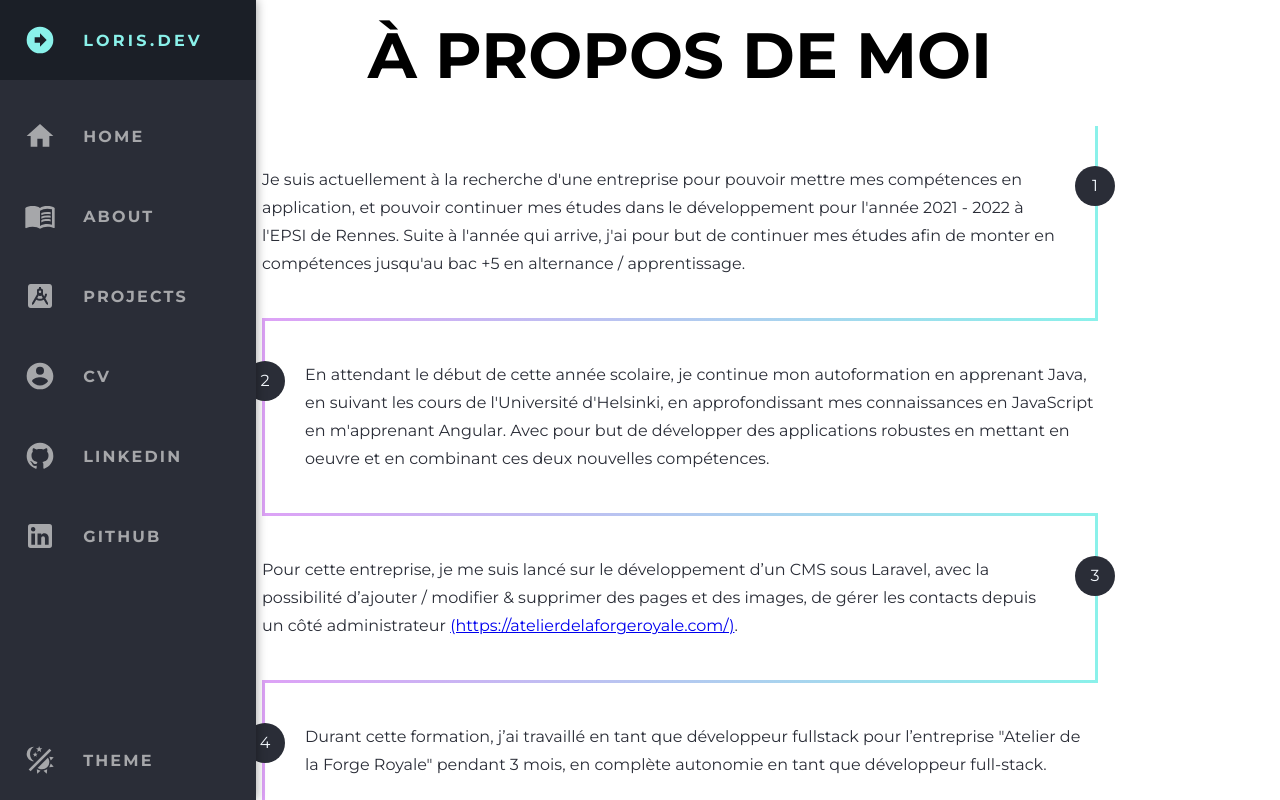
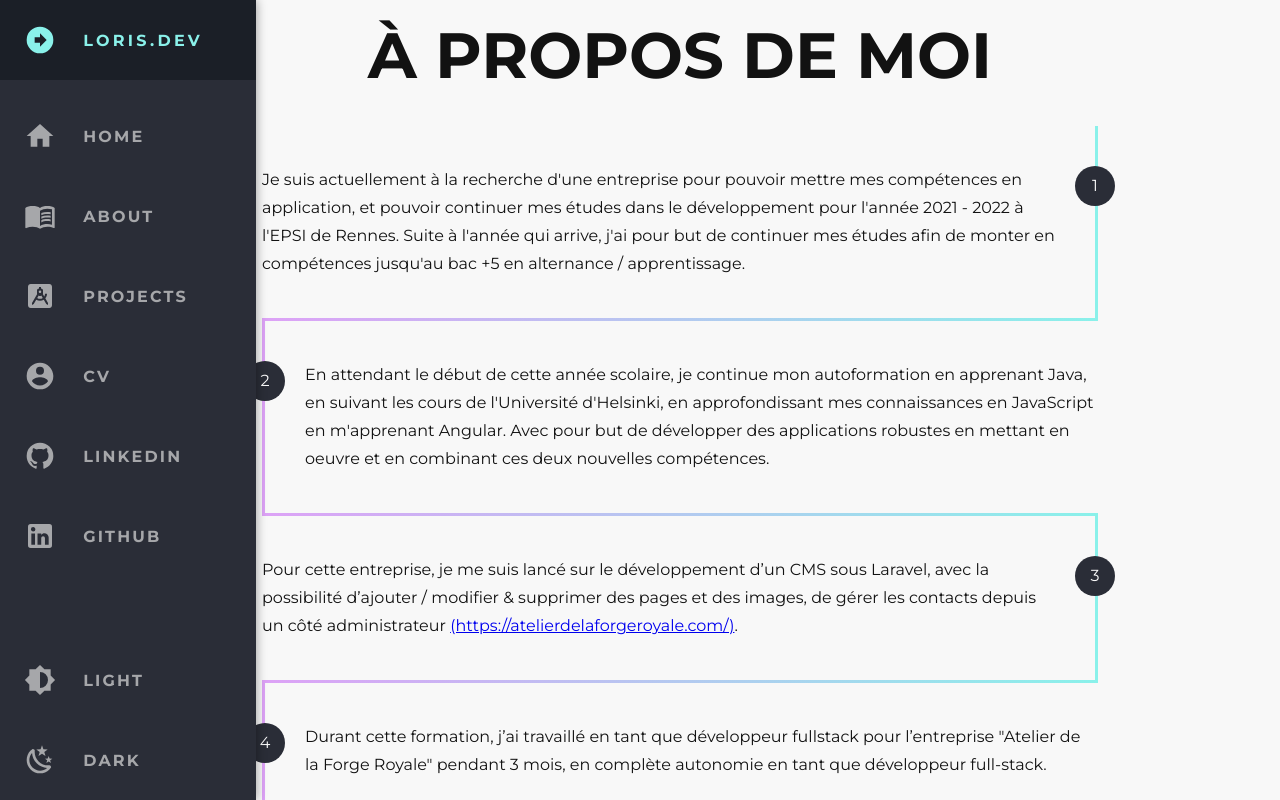
Before and after one commit to lorisCocco/portfolio, an Angular app: page /about in a window 1280 px wide. Shown: the top 800 px of the page. Built offline with nearby package versions, Linux system fonts and the light colour scheme.

Commit message:
Dark/Light theme

```diff
--- a/src/app/about/about.component.html
+++ b/src/app/about/about.component.html
@@ -1,5 +1,5 @@
 <div class=container>
-  <h1 class="mat-display-4">à propos de moi</h1>
+  <h1>à propos de moi</h1>
   <div class="alternate">
     <p>Je suis actuellement à la recherche d'une entreprise pour pouvoir mettre mes compétences en application, et
       pouvoir continuer mes études dans le développement pour l'année 2021 - 2022 à l'EPSI de Rennes. Suite à l'année
--- a/src/app/about/about.component.scss
+++ b/src/app/about/about.component.scss
@@ -1,6 +1,8 @@
 @import "../../var.scss";
 
 .container {
+  background-color: var(--bgColor);
+  color: var(--text);
   padding: 1rem;
   h1 {
     width: 100%;
@@ -27,7 +29,6 @@
     padding: 40px;
     counter-increment: section;
     position: relative;
-    color: var(--bgPrimary);
     //numbers
     &:before {
       content: counter(section);
@@ -36,10 +37,10 @@
       padding: 10px;
       height: 1.25em;
       width: 1.25em;
-      background-color: var(--bgPrimary);
+      background-color: var(--primaryColor);
       text-align: center;
       line-height: 1.25em;
-      color: var(--textLight);
+      color: #fafafa;
       font-size: 1em;
     }
   }
--- a/src/app/app.component.html
+++ b/src/app/app.component.html
@@ -63,12 +63,19 @@
         </a>
       </li>
       <li class="toHide">
-        <a href="#" routerLink="/cv">
+        <a (click)="switchTheme('light')">
           <svg viewBox="0 0 24 24">
-            <path fill="currentColor"
-              d="M7.5,2C5.71,3.15 4.5,5.18 4.5,7.5C4.5,9.82 5.71,11.85 7.53,13C4.46,13 2,10.54 2,7.5A5.5,5.5 0 0,1 7.5,2M19.07,3.5L20.5,4.93L4.93,20.5L3.5,19.07L19.07,3.5M12.89,5.93L11.41,5L9.97,6L10.39,4.3L9,3.24L10.75,3.12L11.33,1.47L12,3.1L13.73,3.13L12.38,4.26L12.89,5.93M9.59,9.54L8.43,8.81L7.31,9.59L7.65,8.27L6.56,7.44L7.92,7.35L8.37,6.06L8.88,7.33L10.24,7.36L9.19,8.23L9.59,9.54M19,13.5A5.5,5.5 0 0,1 13.5,19C12.28,19 11.15,18.6 10.24,17.93L17.93,10.24C18.6,11.15 19,12.28 19,13.5M14.6,20.08L17.37,18.93L17.13,22.28L14.6,20.08M18.93,17.38L20.08,14.61L22.28,17.15L18.93,17.38M20.08,12.42L18.94,9.64L22.28,9.88L20.08,12.42M9.63,18.93L12.4,20.08L9.87,22.27L9.63,18.93Z" />
-          </svg>
-          <span class="link-text">theme</span>
+            <path fill="currentColor" d="M12,18V6A6,6 0 0,1 18,12A6,6 0 0,1 12,18M20,15.31L23.31,12L20,8.69V4H15.31L12,0.69L8.69,4H4V8.69L0.69,12L4,15.31V20H8.69L12,23.31L15.31,20H20V15.31Z" />
+        </svg>
+          <span class="link-text">Light</span>
+        </a>
+      </li>
+      <li class="toHide">
+        <a (click)="switchTheme('dark')">
+          <svg viewBox="0 0 24 24">
+            <path fill="currentColor" d="M17.75,4.09L15.22,6.03L16.13,9.09L13.5,7.28L10.87,9.09L11.78,6.03L9.25,4.09L12.44,4L13.5,1L14.56,4L17.75,4.09M21.25,11L19.61,12.25L20.2,14.23L18.5,13.06L16.8,14.23L17.39,12.25L15.75,11L17.81,10.95L18.5,9L19.19,10.95L21.25,11M18.97,15.95C19.8,15.87 20.69,17.05 20.16,17.8C19.84,18.25 19.5,18.67 19.08,19.07C15.17,23 8.84,23 4.94,19.07C1.03,15.17 1.03,8.83 4.94,4.93C5.34,4.53 5.76,4.17 6.21,3.85C6.96,3.32 8.14,4.21 8.06,5.04C7.79,7.9 8.75,10.87 10.95,13.06C13.14,15.26 16.1,16.22 18.97,15.95M17.33,17.97C14.5,17.81 11.7,16.64 9.53,14.5C7.36,12.31 6.2,9.5 6.04,6.68C3.23,9.82 3.34,14.64 6.35,17.66C9.37,20.67 14.19,20.78 17.33,17.97Z" />
+        </svg>
+          <span class="link-text">Dark</span>
         </a>
       </li>
     </ul>
--- a/src/app/app.component.scss
+++ b/src/app/app.component.scss
@@ -2,9 +2,9 @@
 nav {
   z-index: 10;
   position: fixed;
-  background-color: var(--bgPrimary);
+  background-color: var(--primaryColor);
   transition: all var(--transitionSpeed) ease;
-  box-shadow: 0px 0px 10px rgb(0, 0, 0, .4);
+  box-shadow: 0px 0px 10px rgb(0, 0, 0, 0.4);
   ul {
     list-style: none;
     padding: 0;
@@ -60,7 +60,7 @@ nav:hover {
   }
   a:hover {
     filter: grayscale(0) opacity(1);
-    background-color: var(--bgSecondary);
+    background-color: var(--secondaryColor);
     color: var(--accentColor3);
   }
 }
@@ -91,7 +91,7 @@ nav:hover {
     }
   }
   .toHide {
-    display:none;
+    display: none;
   }
 }
 @media only screen and (min-width: 600px) {
@@ -106,7 +106,7 @@ nav:hover {
       display: block !important;
     }
   }
-  nav ul li:last-child {
+  nav ul li:nth-last-child(2){
     margin-top: auto;
   }
 }
--- a/src/app/app.component.ts
+++ b/src/app/app.component.ts
@@ -1,9 +1,21 @@
-import { Component } from '@angular/core';
+import { Component, Inject } from '@angular/core';
+import { DOCUMENT } from '@angular/common';
+
+type Theme = 'light' | 'dark';
 @Component({
   selector: 'app-root',
   templateUrl: './app.component.html',
   styleUrls: ['./app.component.scss']
 })
 export class AppComponent {
+  currentTheme: Theme = 'light';
   title = 'app';
+
+  constructor(@Inject(DOCUMENT) private document: Document) {
+    this.document.body.classList.add(this.currentTheme);
+  }
+  switchTheme(newTheme: Theme): void {
+    this.document.body.classList.replace(this.currentTheme, newTheme);
+    this.currentTheme = newTheme;
+  }
 }
--- a/src/app/cv/cv.component.scss
+++ b/src/app/cv/cv.component.scss
@@ -2,6 +2,8 @@
 
 .container {
   h1 {
+    background-color: var(--bgColor);
+    color: var(--text);
     text-align: center;
   }
 }
--- a/src/app/home/home.component.scss
+++ b/src/app/home/home.component.scss
@@ -12,7 +12,7 @@
   opacity: 1;
   font-size: 1.1rem;
   padding: 0.25rem;
-  color: var(--textLight);
+  color: #f3f3f3;
   .quickPresentation {
     padding: 2rem;
     .glitch {
--- a/src/styles.scss
+++ b/src/styles.scss
@@ -20,7 +20,7 @@
     width: 0.5rem;
   }
   ::-webkit-scrollbar-track {
-    background-color: var(--bgPrimary);
+    background-color: var(--primaryColor);
   }
   ::-webkit-scrollbar-thumb {
     background-color: var(--accentColor3);
--- a/src/var.scss
+++ b/src/var.scss
@@ -1,16 +1,31 @@
-:root{
---textPrimary: #121212;
---textSecondary: #454545;
---textLight:#f5faff;
---bgPrimary: #2a2d37;
---bgSecondary: #1b1f27;
---accentColor1: #dda2f6;
---accentColor2: #7fb3e1;
---accentColor3: #8af1ea;
---transitionSpeed: 300ms;
+.light {
+  --bgColor: #f8f8f8;
+  --text: #121212;
+  --primaryColor: rgb(42, 45, 55);
+  --secondaryColor: #1b1f27;
+  --accentColor1: #dda2f6;
+  --accentColor2: #7fb3e1;
+  --accentColor3: #8af1ea;
+  --transitionSpeed: 300ms;
+  transition: background 500ms ease-in-out, color 1000ms ease-in-out;
+}
+.dark {
+  --bgColor: #0f1216;
+  --text: #f5faff;
+  /*
+    --primaryColor: rgb(42, 45, 55);
+  --secondaryColor: #1b1f27;
+  */
+  --primaryColor: #1b1f27;
+  --secondaryColor: #2a2d37;
+  --accentColor1: #8af1ea;
+  --accentColor2: #7fb3e1;
+  --accentColor3: #dda2f6;
+  --transitionSpeed: 300ms;
+  transition: background 500ms ease-in-out, color 1000ms ease-in-out;
 }
 @media only screen and (min-width: 600px) {
-  .container{
+  .container {
     margin-left: 5rem;
   }
 }
```
